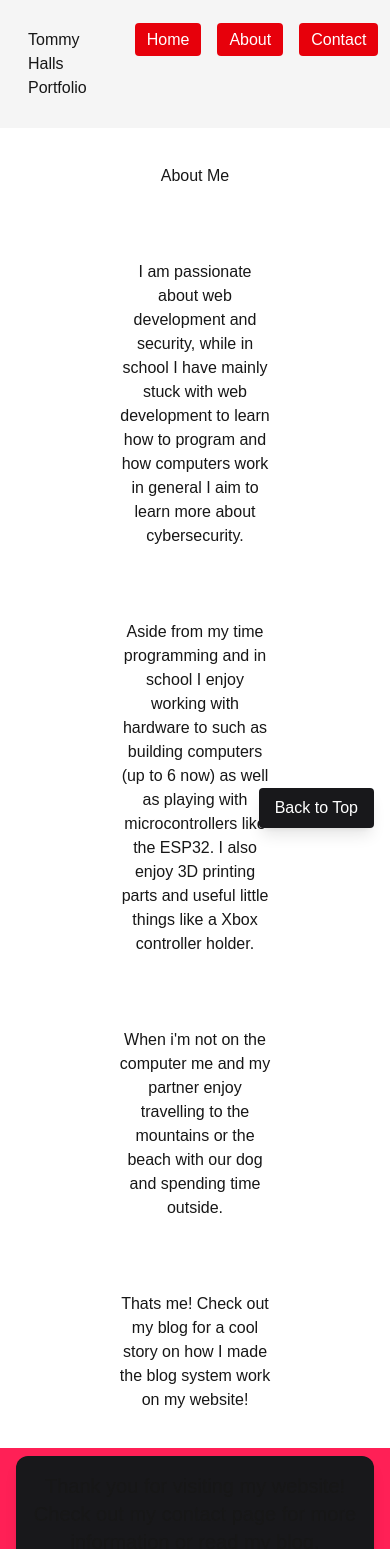
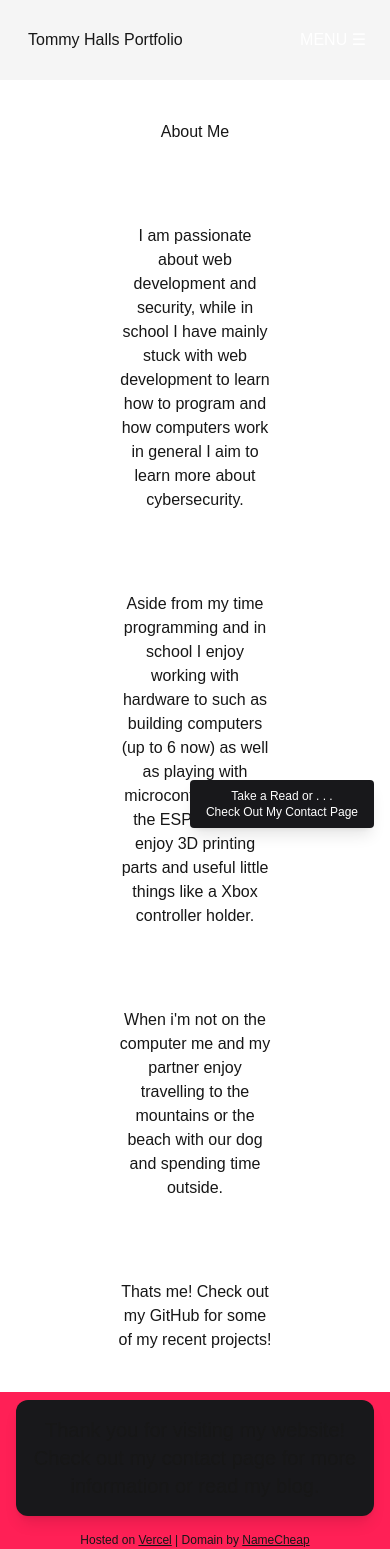
Before and after one commit to TeejMcSteez/nextWebsite, a Next.js app: page /about in a window 390 px wide. Shown: the top 1549 px of the page. Built offline with nearby package versions, Linux system fonts and the light colour scheme.

Commit message:
Added mobile menu and tweaking window scroll function throws errors when window is undefined on the DOM

```diff
--- a/src/app/about/page.js
+++ b/src/app/about/page.js
@@ -1,12 +1,49 @@
+/**Credits
+ * 2025-03-27 15:57:29.187 [info] file:///c%3A/Users/clary/OneDrive/Desktop/TeejsStuff/nextWebsite/src/app/about/page.js Similar code at  [Ln 15, Col 4] const handleScroll = () => {  setScrollPosition({  x: window.scroll...
+ * 2025-03-27 15:57:29.187 [info] License: unknown, URL: https://github.com/chrisburch96/vsha-ui/blob/738d59b80725c0c09d2da464e60ae1633530fe31/hooks/useScrollPosition.tsx
+ * 2025-03-27 15:57:30.851 [info] file:///c%3A/Users/clary/OneDrive/Desktop/TeejsStuff/nextWebsite/src/app/about/page.js Similar code at  [Ln 15, Col 11] nst handleScroll = () => {  setScrollPosition({  x: window.scrollX,...
+ * 2025-03-27 15:57:30.851 [info] License: unknown, URL: https://github.com/chrisburch96/vsha-ui/blob/738d59b80725c0c09d2da464e60ae1633530fe31/hooks/useScrollPosition.tsx
+ * 2025-03-27 15:57:31.716 [info] file:///c%3A/Users/clary/OneDrive/Desktop/TeejsStuff/nextWebsite/src/app/about/page.js Similar code at  [Ln 15, Col 24] oll = () => {  setScrollPosition({  x: window.scrollX,...
+ * 2025-03-27 15:57:31.716 [info] License: unknown, URL: https://github.com/chrisburch96/vsha-ui/blob/738d59b80725c0c09d2da464e60ae1633530fe31/hooks/useScrollPosition.tsx
+ */
 "use client";
+
 import Typewriter from "../ui/Typewriter";
 import NavBar from "../ui/Navbar";
 import Footer from "../ui/Footer";
 import BackToTop from "../ui/BackToTop";
-import { useRef } from "react";
+import { useRef, useState, useEffect } from "react";
+import PlzScroll from "../ui/PlzScroll";
+
+// See if there is a prettier way to do this, it errors on console becuase of the window object
+const useWindowScroll = ()  => {
+    if (typeof window === "undefined") return undefined;
+    const [scrollPosition, setScrollPosition] = useState({
+        x: window.scrollX,
+        y: window.scrollY
+    });
+
+    useEffect(() => {
+        const handleScroll = () => {
+            setScrollPosition({
+                x: window.scrollX,
+                y: window.scrollY
+            });
+        };
+
+        window.addEventListener("scroll", handleScroll);
+        return () => window.removeEventListener("scroll", handleScroll);
+    }, []);
+
+    return scrollPosition;
+}
 
 export default function About() {
     const topRef = useRef(null);
+    const { y } = useWindowScroll();
+
+
+    const isScrolled = y > 100;
 
     return (
         <>
@@ -17,11 +54,11 @@ export default function About() {
                 <Typewriter text={"I am passionate about web development and security, while in school I have mainly stuck with web development to learn how to program and how computers work in general I aim to learn more about cybersecurity."} speed={7}/>
                 <Typewriter text={"Aside from my time programming and in school I enjoy working with hardware to such as building computers (up to 6 now) as well as playing with microcontrollers like the ESP32. I also enjoy 3D printing parts and useful little things like a Xbox controller holder."} speed={7}/>
                 <Typewriter text={"When i'm not on the computer me and my partner enjoy travelling to the mountains or the beach with our dog and spending time outside."} speed={7}/>
-                <Typewriter text={"Thats me! Check out my blog for a cool story on how I made the blog system work on my website!"} speed={7}/>
+                <Typewriter text={"Thats me! Check out my GitHub for some of my recent projects!"} speed={7}/>
             </main>
             <Footer />
         </div>
-        <BackToTop targetRef={topRef}/>
+        {isScrolled ? <BackToTop targetRef={topRef} /> : <PlzScroll />}
         </>
     );
 }
--- a/src/app/ui/Landing.jsx
+++ b/src/app/ui/Landing.jsx
@@ -1,9 +1,12 @@
 export default function Landing() {
     return (
         <>
-        <div className='relative text-center dark:bg-zinc-900 bg-neutral-100 rounded-xl shadow-lg p-15 m-4'>
+        <div className='relative text-center dark:bg-zinc-900 bg-neutral-100 rounded-xl shadow-lg p-10 m-4'>
             <h2>Hello, I'm Tommy Hall!</h2>
+            <br />
             <p>Student at UNCC.</p>
+            <br />
+            <p>Check Out My Contact Page Or About Me!</p>
         </div>
         </>
     );
--- a/src/app/ui/Navbar.jsx
+++ b/src/app/ui/Navbar.jsx
@@ -1,14 +1,37 @@
+"use client";
+import { useState } from 'react';
+
 export default function NavBar() {
+    const [isOpen, setIsOpen] = useState(false);
+
     return (
         <>
         <header className='flex justify-between bg-neutral-100 dark:bg-zinc-900 p-2'>
             <h1 className='m-5'>Tommy Halls Portfolio</h1>
-            <nav className='m-5 text-white'>
+
+            <nav className='hidden md:block m-5 text-white'>
                 <a href="/" className="m-2 px-3 py-2 bg-red-600 rounded hover:bg-red-800">Home</a>
                 <a href="/about" className="m-2 px-3 py-2 bg-red-600 rounded hover:bg-red-800">About</a>
                 <a href="/contact" className="m-2 px-3 py-2 bg-red-600 rounded hover:bg-red-800">Contact</a>
             </nav>
+
+            <button className='md:hidden text-white m-2 p-2' onClick={() => setIsOpen(!isOpen)}>
+                {isOpen ? "" : "MENU ☰"}
+            </button>
+
         </header>
+        <div>
+            {isOpen && (
+                <div className='flex flex-col justify-end text-center'>
+                    <a href="/" className="m-2 px-3 py-2 bg-red-600 rounded hover:bg-red-800">Home</a>
+                    <a href="/about" className="m-2 px-3 py-2 bg-red-600 rounded hover:bg-red-800">About</a>
+                    <a href="/contact" className="m-2 px-3 py-2 bg-red-600 rounded hover:bg-red-800">Contact</a>
+                    <button className='text-white m-2 p-2' onClick={() => setIsOpen(!isOpen)}>
+                        {isOpen ? "❌" : ""}
+                    </button>
+                </div>
+            )}
+        </div>
         </>
     );
 }
--- /dev/null
+++ b/src/app/ui/PlzScroll.jsx
@@ -0,0 +1,5 @@
+export default function PlzScroll() {
+    return (
+        <p className="fixed bottom-4 right-4 bg-zinc-900 text-white text-center px-4 py-2 rounded shadow-lg text-xs">Take a Read or . . . <br/> Check Out My Contact Page</p>
+    );
+}
--- a/src/app/ui/Typewriter.jsx
+++ b/src/app/ui/Typewriter.jsx
@@ -19,6 +19,6 @@ export default function Typewriter({text, speed = 100}) {
         return () => clearInterval(interval); // cleanup onUnmount
     }, [text, speed]);
     return (
-        <div className="relative w-1/2 text-center m-4 p-5 dark:bg-zinc-900 rounded-xl">{displayedText}</div>
+        <div className="relative w-1/2 text-center m-5 p-5 dark:bg-zinc-900 rounded-xl">{displayedText}</div>
     );
 }
```
